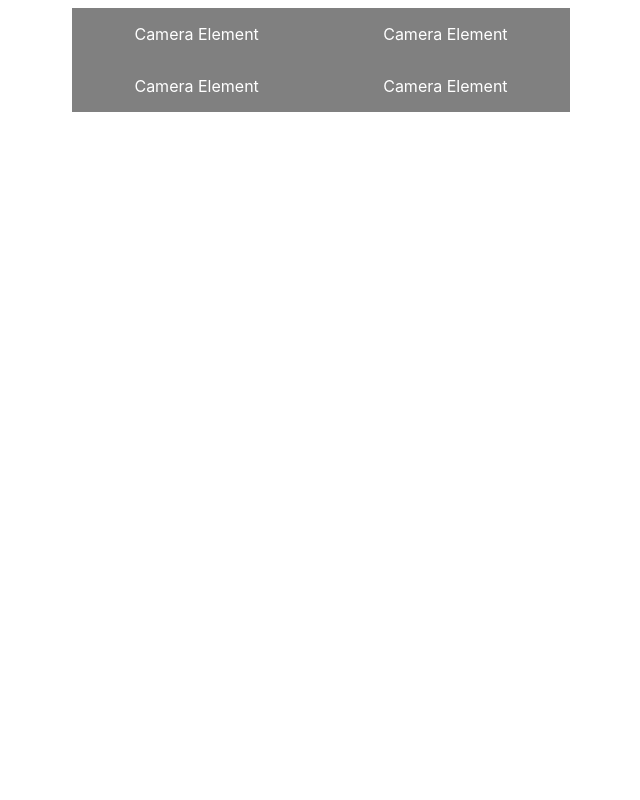
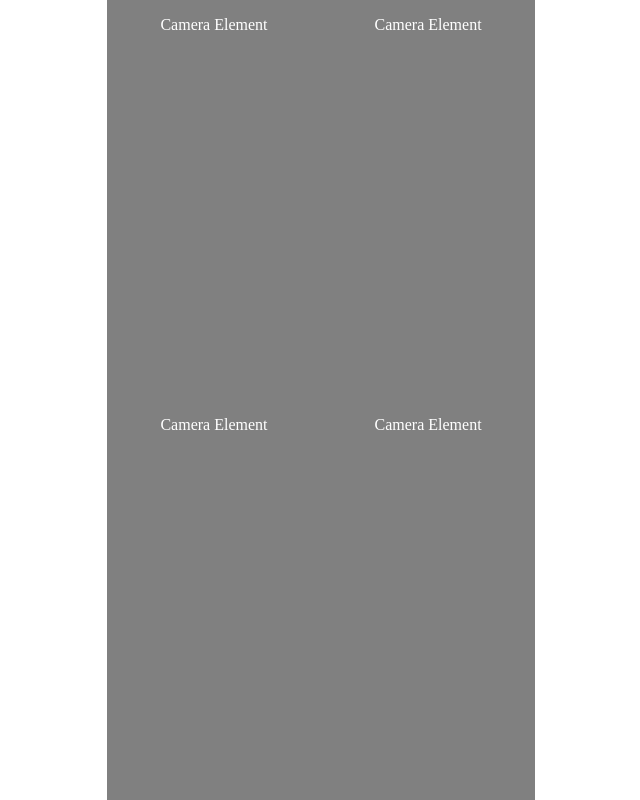
Before and after one commit to deep-sea-tactics/robot, a Svelte app in the folder client/: page / in a window 1280 px wide. Shown: the whole page, without its empty margins (319-959 px from the left). Built offline with nearby package versions, Linux system fonts and the light colour scheme.

Commit message:
Expand Camera View

```diff
--- a/client/public/global.css
+++ b/client/public/global.css
@@ -1,63 +1,7 @@
 html, body {
 	position: relative;
-	width: 100%;
-	height: 100%;
+	width: 100vw;
+	height: 100vh;
+	padding: 0;
+	margin: 0;
 }
-
-body {
-	color: #333;
-	margin: 0;
-	padding: 8px;
-	box-sizing: border-box;
-	font-family: -apple-system, BlinkMacSystemFont, "Segoe UI", Roboto, Oxygen-Sans, Ubuntu, Cantarell, "Helvetica Neue", sans-serif;
-}
-
-a {
-	color: rgb(0,100,200);
-	text-decoration: none;
-}
-
-a:hover {
-	text-decoration: underline;
-}
-
-a:visited {
-	color: rgb(0,80,160);
-}
-
-label {
-	display: block;
-}
-
-input, button, select, textarea {
-	font-family: inherit;
-	font-size: inherit;
-	-webkit-padding: 0.4em 0;
-	padding: 0.4em;
-	margin: 0 0 0.5em 0;
-	box-sizing: border-box;
-	border: 1px solid #ccc;
-	border-radius: 2px;
-}
-
-input:disabled {
-	color: #ccc;
-}
-
-button {
-	color: #333;
-	background-color: #f4f4f4;
-	outline: none;
-}
-
-button:disabled {
-	color: #999;
-}
-
-button:not(:disabled):active {
-	background-color: #ddd;
-}
-
-button:focus {
-	border-color: #666;
-}
--- a/client/src/camera/Camera.svelte
+++ b/client/src/camera/Camera.svelte
@@ -3,6 +3,7 @@
 </div>
 <style lang="scss">
 	#camera {
+		background-color: gray;
 		width: 50%;
 		height: 50%;
 		flex-grow: 1;
--- a/client/src/camera/CameraBox.svelte
+++ b/client/src/camera/CameraBox.svelte
@@ -9,9 +9,9 @@
 </div>
 <style lang="scss">
 	#cameras {
-		background-color: gray;
+		background-color: lightgray;
 		width: 100%;
-		height: 100%;
+		height: 100vh;
 		display: flex;
 		grid-area: camera;
 		flex-wrap: wrap;
```
